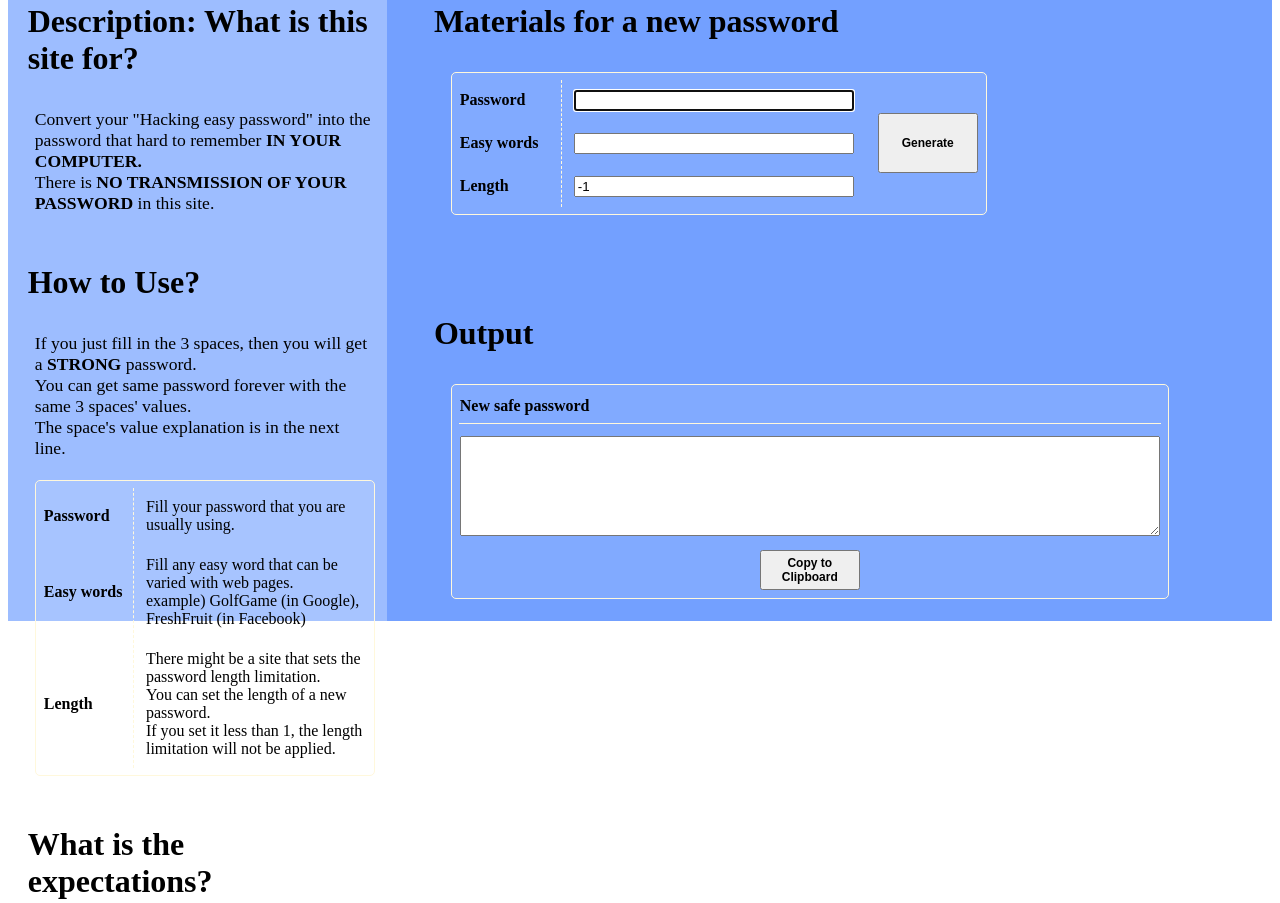
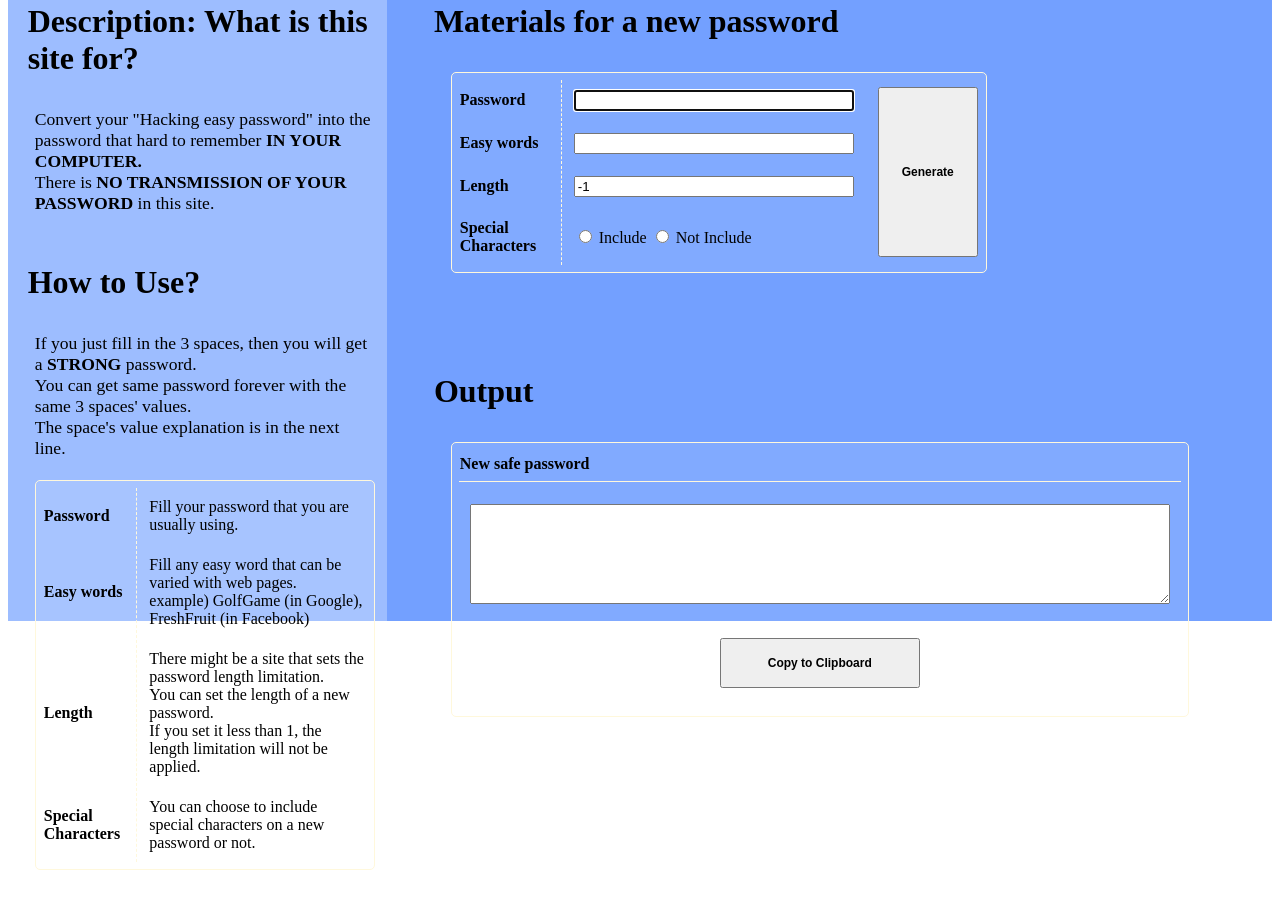
Before and after one commit to k-young-passionate/Password-Generator, a plain HTML site: page pwgen.html in a window 1280 px wide. Shown: the part 311-1214 px from the top of the page. Drawn offline with Linux system fonts and the light colour scheme.

Commit message:
feature: Special character include feature added Radio box added and js file modified

```diff
--- a/pwgen.html
+++ b/pwgen.html
@@ -51,6 +51,12 @@
 						If you set it less than 1, the length limitation will not be applied.<br>
 					</td>
 				</tr>
+				<tr>
+					<td class="key">Special Characters</td>
+					<td class="value">
+						You can choose to include special characters on a new password or not.
+					</td>
+				</tr>
 			</table>
 			</p>
 			<p class='title'>
@@ -82,7 +88,7 @@
 							<input type='password' name="password" id="password" class='textinput' autofocus
 								tabindex="1"> </input>
 						</td>
-						<td rowspan="3" class="button">
+						<td rowspan="4" class="button">
 							<button class="bold" onclick="buttonHandler()" tabindex="4">
 								Generate
 							</button>
@@ -96,6 +102,13 @@
 						<td class='key'><strong> Length </strong></td>
 						<td class='value'><input type='number' name='length' id='length' class="textinput" tabindex="3"
 								value="-1"></td>
+					</tr>
+					<tr>
+						<td class="key">Special Characters</td>
+						<td class="value">
+							<input type="radio" name="include" id="include" value="True"> Include
+							<input type="radio" name="include" id="include" value="False"> Not Include
+						</td>
 					</tr>
 				</table>
 				</p>
--- a/static/css/index.css
+++ b/static/css/index.css
@@ -55,21 +55,22 @@ textarea.result {
     width: 700px;
     height: 100px;
     font-size: 20px;
+    margin: 10px;
 }
 
 button.bold {
     width: 100px;
-    height: 60px;
+    height: 170px;
     font-size: 12px;
     font-weight: bold;
 }
 
 button.thin {
-    width: 100px;
-    height: 40px;
+    width: 200px;
+    height: 50px;
     font-size: 12px;
     font-weight: bold;
-    margin-top: 10px;
+    margin: 20px;
 }
 
 section {
--- a/static/js/index.js
+++ b/static/js/index.js
@@ -10,7 +10,7 @@ function buttonHandler() {
     document.getElementById("newpw").value = newpw;
 }
 
-function copytoCB(){
+function copytoCB() {
     var copiedText = document.createElement('textarea');
     copiedText.value = document.getElementById("newpw").value;
     document.body.appendChild(copiedText);
@@ -22,25 +22,26 @@ function copytoCB(){
     alert("New password has been copied!");
 }
 
-const BASE64 = '!@#$%^zyxwvutsrqponmkjihgfedcba123456789ABCDEFGHJKLMNPQRSTUVWXYZ'
+const BASE_INCLUDE_SPECIALCHAR = '$%^zyxwvutsrqponmkjihgfedcba123456789ABCDEFGHJKLMNPQRSTUVWXYZ!@#'
+const BASE_NOTINCLUDE_SPECIALCHAR = 'zyxwvutsrqponmlkjihgfedcba0123456789ABCDEFGHIJKLMNOPQRSTUVWXYZ'
 
-function SHA256(origin, salt){
-    var chrsz   = 8;
+function SHA256(origin, salt) {
+    var chrsz = 8;
     var hexcase = 0;
-    function safe_add (x, y) {
+    function safe_add(x, y) {
         var lsw = (x & 0xFFFF) + (y & 0xFFFF);
         var msw = (x >> 16) + (y >> 16) + (lsw >> 16);
         return (msw << 16) | (lsw & 0xFFFF);
     }
-    function S (X, n) { return ( X >>> n ) | (X << (32 - n)); }
-    function R (X, n) { return ( X >>> n ); }
+    function S(X, n) { return (X >>> n) | (X << (32 - n)); }
+    function R(X, n) { return (X >>> n); }
     function Ch(x, y, z) { return ((x & y) ^ ((~x) & z)); }
     function Maj(x, y, z) { return ((x & y) ^ (x & z) ^ (y & z)); }
     function Sigma0256(x) { return (S(x, 2) ^ S(x, 13) ^ S(x, 22)); }
     function Sigma1256(x) { return (S(x, 6) ^ S(x, 11) ^ S(x, 25)); }
     function Gamma0256(x) { return (S(x, 7) ^ S(x, 18) ^ R(x, 3)); }
     function Gamma1256(x) { return (S(x, 17) ^ S(x, 19) ^ R(x, 10)); }
-    function core_sha256 (m, l) {
+    function core_sha256(m, l) {
         var K = new Array(0x428A2F98, 0x71374491, 0xB5C0FBCF, 0xE9B5DBA5, 0x3956C25B, 0x59F111F1, 0x923F82A4, 0xAB1C5ED5, 0xD807AA98, 0x12835B01, 0x243185BE, 0x550C7DC3, 0x72BE5D74, 0x80DEB1FE, 0x9BDC06A7, 0xC19BF174, 0xE49B69C1, 0xEFBE4786, 0xFC19DC6, 0x240CA1CC, 0x2DE92C6F, 0x4A7484AA, 0x5CB0A9DC, 0x76F988DA, 0x983E5152, 0xA831C66D, 0xB00327C8, 0xBF597FC7, 0xC6E00BF3, 0xD5A79147, 0x6CA6351, 0x14292967, 0x27B70A85, 0x2E1B2138, 0x4D2C6DFC, 0x53380D13, 0x650A7354, 0x766A0ABB, 0x81C2C92E, 0x92722C85, 0xA2BFE8A1, 0xA81A664B, 0xC24B8B70, 0xC76C51A3, 0xD192E819, 0xD6990624, 0xF40E3585, 0x106AA070, 0x19A4C116, 0x1E376C08, 0x2748774C, 0x34B0BCB5, 0x391C0CB3, 0x4ED8AA4A, 0x5B9CCA4F, 0x682E6FF3, 0x748F82EE, 0x78A5636F, 0x84C87814, 0x8CC70208, 0x90BEFFFA, 0xA4506CEB, 0xBEF9A3F7, 0xC67178F2);
         var HASH = new Array(0x6A09E667, 0xBB67AE85, 0x3C6EF372, 0xA54FF53A, 0x510E527F, 0x9B05688C, 0x1F83D9AB, 0x5BE0CD19);
         var W = new Array(64);
@@ -48,7 +49,7 @@ function SHA256(origin, salt){
         var T1, T2;
         m[l >> 5] |= 0x80 << (24 - l % 32);
         m[((l + 64 >> 9) << 4) + 15] = l;
-        for ( var i = 0; i<m.length; i+=16 ) {
+        for (var i = 0; i < m.length; i += 16) {
             a = HASH[0];
             b = HASH[1];
             c = HASH[2];
@@ -57,7 +58,7 @@ function SHA256(origin, salt){
             f = HASH[5];
             g = HASH[6];
             h = HASH[7];
-            for ( var j = 0; j<64; j++) {
+            for (var j = 0; j < 64; j++) {
                 if (j < 16) W[j] = m[j + i];
                 else W[j] = safe_add(safe_add(safe_add(Gamma1256(W[j - 2]), W[j - 7]), Gamma0256(W[j - 15])), W[j - 16]);
                 T1 = safe_add(safe_add(safe_add(safe_add(h, Sigma1256(e)), Ch(e, f, g)), K[j]), W[j]);
@@ -82,23 +83,23 @@ function SHA256(origin, salt){
         }
         return HASH;
     }
-    function str2binb (str) {
+    function str2binb(str) {
         var bin = Array();
         var mask = (1 << chrsz) - 1;
-        for(var i = 0; i < str.length * chrsz; i += chrsz) {
-            bin[i>>5] |= (str.charCodeAt(i / chrsz) & mask) << (24 - i%32);
+        for (var i = 0; i < str.length * chrsz; i += chrsz) {
+            bin[i >> 5] |= (str.charCodeAt(i / chrsz) & mask) << (24 - i % 32);
         }
         return bin;
     }
     function Utf8Encode(string) {
-        string = string.replace(/\r\n/g,"\n");
+        string = string.replace(/\r\n/g, "\n");
         var utftext = "";
         for (var n = 0; n < string.length; n++) {
             var c = string.charCodeAt(n);
             if (c < 128) {
                 utftext += String.fromCharCode(c);
             }
-            else if((c > 127) && (c < 2048)) {
+            else if ((c > 127) && (c < 2048)) {
                 utftext += String.fromCharCode((c >> 6) | 192);
                 utftext += String.fromCharCode((c & 63) | 128);
             }
@@ -110,7 +111,7 @@ function SHA256(origin, salt){
         }
         return utftext;
     }
-    function binb2base64(origin) {
+    function binb2base64(origin, include) {
         var r = "";
         var p = "";
         var c = origin.length % 3;
@@ -121,12 +122,12 @@ function SHA256(origin, salt){
                 origin += "\0";
             }
         }
-
+        var BASE64 = BASE_INCLUDE_SPECIALCHAR;
+        if(include=="FALSE"){
+            BASE64 = BASE_NOTINCLUDE_SPECIALCHAR;
+        }
         for (c = 0; c < origin.length; c += 3) {
-		if (c > 0 && (c / 3 * 4) % 76 == 0) {
-		  r += "\r\n";
-		}
-		var n = (origin.charCodeAt(c) << 16) + (origin.charCodeAt(c+1) << 8) + origin.charCodeAt(c+2);
+            var n = (origin.charCodeAt(c) << 16) + (origin.charCodeAt(c + 1) << 8) + origin.charCodeAt(c + 2);
             n = [(n >>> 18) & 63, (n >>> 12) & 63, (n >>> 6) & 63, n & 63];
             r += BASE64[n[0]] + BASE64[n[1]] + BASE64[n[2]] + BASE64[n[3]];
         }
```
Lines whose indentation alone changed are shown as unchanged.
